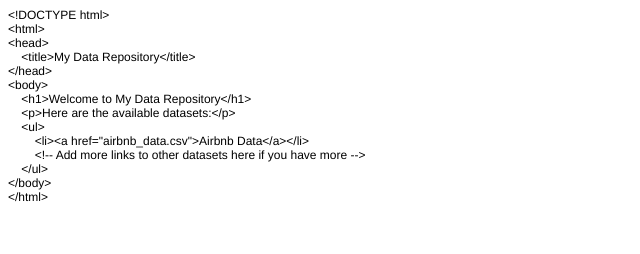
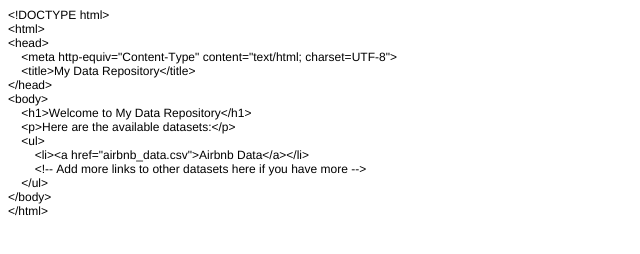
Before and after one commit to chdecatur/251datahost, a plain HTML site: page index.html in a window 1280 px wide. Shown: the whole page, without its empty margins (0-640 px from the left). Drawn offline with Linux system fonts and the light colour scheme.

Commit message:
adding metadata to inxed.html

```diff
--- a/index.html
+++ b/index.html
@@ -7,23 +7,25 @@
   <meta name="Generator" content="Cocoa HTML Writer">
   <meta name="CocoaVersion" content="2487.2">
   <style type="text/css">
-    p.p1 {margin: 0.0px 0.0px 0.0px 0.0px; font: 12.0px Helvetica}
+    p.p1 {margin: 0.0px 0.0px 0.0px 0.0px; font: 12.0px Helvetica; -webkit-text-stroke: #000000}
+    span.s1 {font-kerning: none}
   </style>
 </head>
 <body>
-<p class="p1">&lt;!DOCTYPE html&gt;</p>
-<p class="p1">&lt;html&gt;</p>
-<p class="p1">&lt;head&gt;</p>
-<p class="p1"><span class="Apple-converted-space">    </span>&lt;title&gt;My Data Repository&lt;/title&gt;</p>
-<p class="p1">&lt;/head&gt;</p>
-<p class="p1">&lt;body&gt;</p>
-<p class="p1"><span class="Apple-converted-space">    </span>&lt;h1&gt;Welcome to My Data Repository&lt;/h1&gt;</p>
-<p class="p1"><span class="Apple-converted-space">    </span>&lt;p&gt;Here are the available datasets:&lt;/p&gt;</p>
-<p class="p1"><span class="Apple-converted-space">    </span>&lt;ul&gt;</p>
-<p class="p1"><span class="Apple-converted-space">        </span>&lt;li&gt;&lt;a href="airbnb_data.csv"&gt;Airbnb Data&lt;/a&gt;&lt;/li&gt;</p>
-<p class="p1"><span class="Apple-converted-space">        </span>&lt;!-- Add more links to other datasets here if you have more --&gt;</p>
-<p class="p1"><span class="Apple-converted-space">    </span>&lt;/ul&gt;</p>
-<p class="p1">&lt;/body&gt;</p>
-<p class="p1">&lt;/html&gt;</p>
+<p class="p1"><span class="s1">&lt;!DOCTYPE html&gt;</span></p>
+<p class="p1"><span class="s1">&lt;html&gt;</span></p>
+<p class="p1"><span class="s1">&lt;head&gt;</span></p>
+<p class="p1"><span class="s1"><span class="Apple-converted-space">    </span>&lt;meta http-equiv="Content-Type" content="text/html; charset=UTF-8"&gt;</span></p>
+<p class="p1"><span class="s1"><span class="Apple-converted-space">    </span>&lt;title&gt;My Data Repository&lt;/title&gt;</span></p>
+<p class="p1"><span class="s1">&lt;/head&gt;</span></p>
+<p class="p1"><span class="s1">&lt;body&gt;</span></p>
+<p class="p1"><span class="s1"><span class="Apple-converted-space">    </span>&lt;h1&gt;Welcome to My Data Repository&lt;/h1&gt;</span></p>
+<p class="p1"><span class="s1"><span class="Apple-converted-space">    </span>&lt;p&gt;Here are the available datasets:&lt;/p&gt;</span></p>
+<p class="p1"><span class="s1"><span class="Apple-converted-space">    </span>&lt;ul&gt;</span></p>
+<p class="p1"><span class="s1"><span class="Apple-converted-space">        </span>&lt;li&gt;&lt;a href="airbnb_data.csv"&gt;Airbnb Data&lt;/a&gt;&lt;/li&gt;</span></p>
+<p class="p1"><span class="s1"><span class="Apple-converted-space">        </span>&lt;!-- Add more links to other datasets here if you have more --&gt;</span></p>
+<p class="p1"><span class="s1"><span class="Apple-converted-space">    </span>&lt;/ul&gt;</span></p>
+<p class="p1"><span class="s1">&lt;/body&gt;</span></p>
+<p class="p1"><span class="s1">&lt;/html&gt;</span></p>
 </body>
 </html>
```
